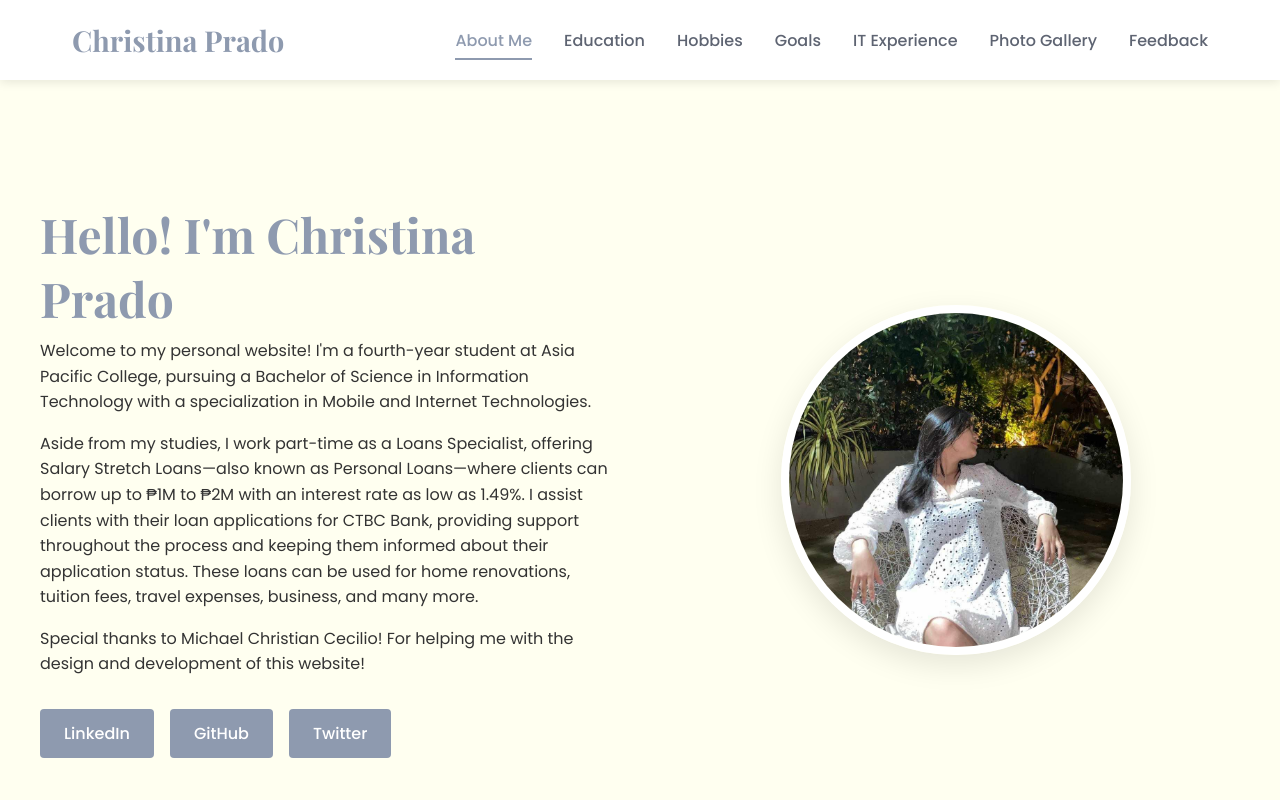
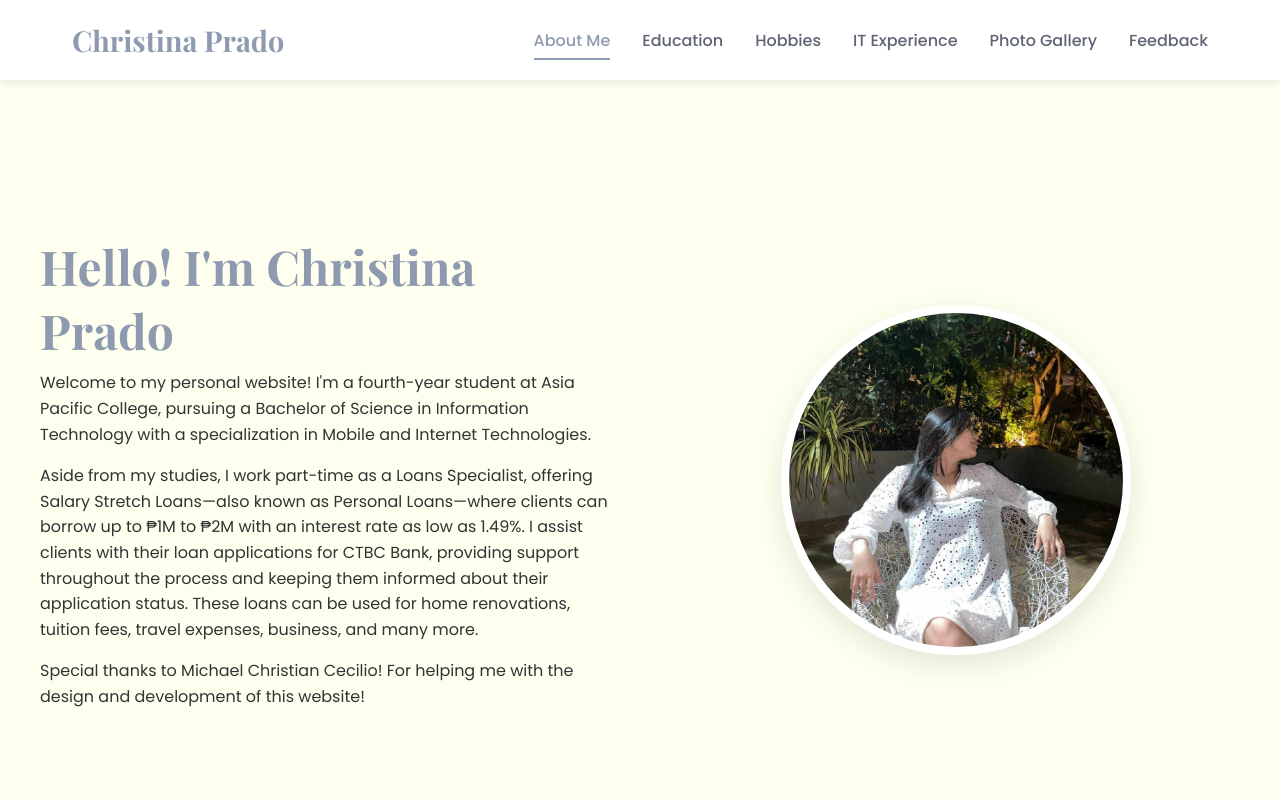
Before and after one commit to christinaprado/Prado_Finals_Webprog, a React (Vite) app in the folder Nichole1/: page / in a window 1280 px wide. Shown: the top 800 px of the page. Built offline with nearby package versions, Linux system fonts and the light colour scheme; no server answers; the database is empty.

Commit message:
Frontend: removed some styles

```diff
--- a/Nichole1/src/App.jsx
+++ b/Nichole1/src/App.jsx
@@ -4,7 +4,6 @@ import Navigation from './components/Navigation';
 import AboutMe from './components/AboutMe';
 import Education from './components/Education';
 import Hobbies from './components/Hobbies';
-import Goals from './components/Goals';
 import ITExperience from './components/ITExperience';
 import PhotoGallery from './components/PhotoGallery';
 import Feedback from './components/Feedback';
@@ -17,7 +16,6 @@ function App() {
     { id: 'about', label: 'About Me', component: <AboutMe /> },
     { id: 'education', label: 'Education', component: <Education /> },
     { id: 'hobbies', label: 'Hobbies', component: <Hobbies /> },
-    { id: 'goals', label: 'Goals', component: <Goals /> },
     { id: 'experience', label: 'IT Experience', component: <ITExperience /> },
     { id: 'gallery', label: 'Photo Gallery', component: <PhotoGallery /> },
     { id: 'feedback', label: 'Feedback', component: <Feedback /> }
--- a/Nichole1/src/components/AboutMe/index.jsx
+++ b/Nichole1/src/components/AboutMe/index.jsx
@@ -25,11 +25,6 @@ const AboutMe = () => {
             Special thanks to Michael Christian Cecilio! For helping me with the design and
             development of this website!
           </p>
-          <div className="social-links">
-            <a href="#" className="social-link">LinkedIn</a>
-            <a href="#" className="social-link">GitHub</a>
-            <a href="#" className="social-link">Twitter</a>
-          </div>
         </div>
         <div className="about-image">
           <div className="profile-image">
```
